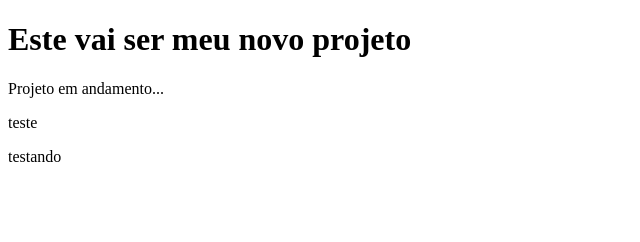
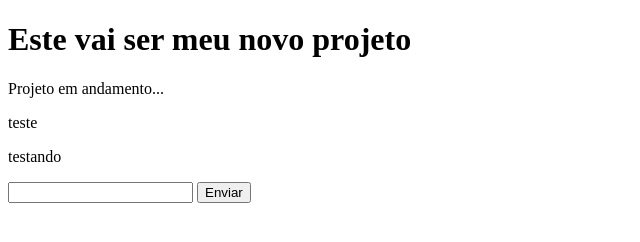
Before and after one commit to Lucaslandivar/Weather-app, a plain HTML site: page index.html in a window 1280 px wide. Shown: the whole page, without its empty margins (0-640 px from the left). Drawn offline with Linux system fonts and the light colour scheme.

Commit message:
Teste en index.html

```diff
--- a/index.html
+++ b/index.html
@@ -10,5 +10,7 @@
     <p>Projeto em andamento...</p>
     <p>teste</p>
     <p>testando</p>
+    <input type="text">
+    <button>Enviar</button>
 </body>
 </html>
```
